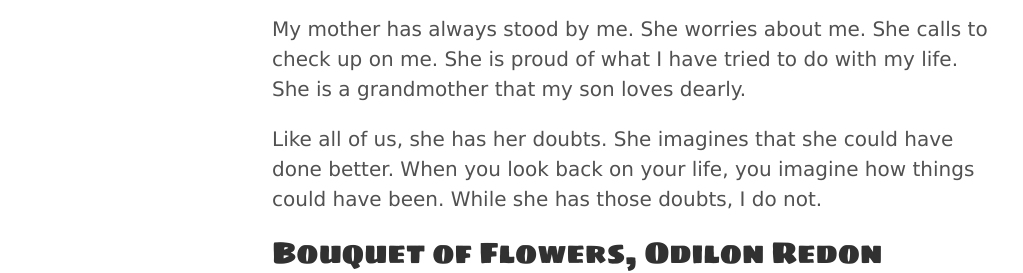
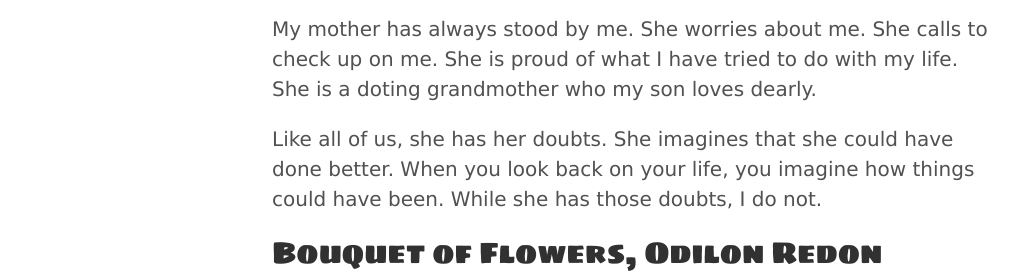
Before and after one commit to tracyjordan/tracyjordan.github.io, a Jekyll site: the page built from _posts/2020-05-10-mothers-day.md, in a window 1280 px wide. Shown: the part 422-695 px from the top of the page, without its empty margins (8-1031 px from the left). Built offline with Jekyll 4.4.1, drawn with Linux system fonts in a browser that asks for light colours; comment, search, counter and statistics services are not loaded.

Commit message:
Update 2020-05-10-mothers-day.md

```diff
--- a/_posts/2020-05-10-mothers-day.md
+++ b/_posts/2020-05-10-mothers-day.md
@@ -11,7 +11,7 @@ published: true
 
 <blockquote class="twitter-tweet" data-width="100%"><p lang="en" dir="ltr">Happy Mother&#39;s Day to all the mums observing today, including my mum, <a href="https://twitter.com/coxcitykid?ref_src=twsrc%5Etfw">@coxcitykid</a>. Thank you for always loving and supporting me! <a href="https://t.co/Qxjxi8KQtY">pic.twitter.com/Qxjxi8KQtY</a></p>&mdash; Lee (@geraldleejordan) <a href="https://twitter.com/geraldleejordan/status/1259324437293236225?ref_src=twsrc%5Etfw">May 10, 2020</a></blockquote> <script async src="https://platform.twitter.com/widgets.js" charset="utf-8"></script>
 
-<p>My mother has always stood by me. She worries about me. She calls to check up on me. She is proud of what I have tried to do with my life. She is a grandmother that my son loves dearly.</p>
+<p>My mother has always stood by me. She worries about me. She calls to check up on me. She is proud of what I have tried to do with my life. She is a doting grandmother who my son loves dearly.</p>
 
 <p>Like all of us, she has her doubts. She imagines that she could have done better. When you look back on your life, you imagine how things could have been. While she has those doubts, I do not.</p>
 
```
